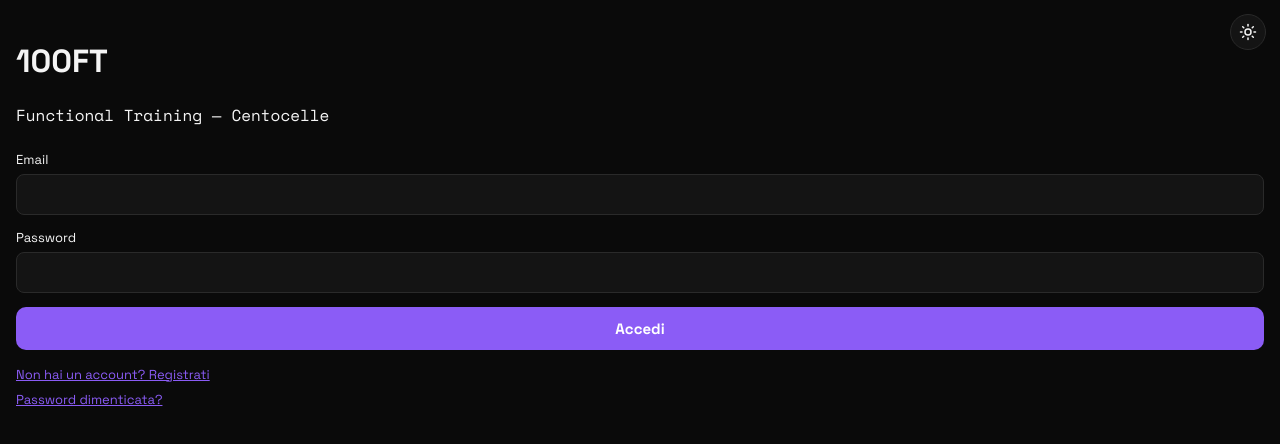
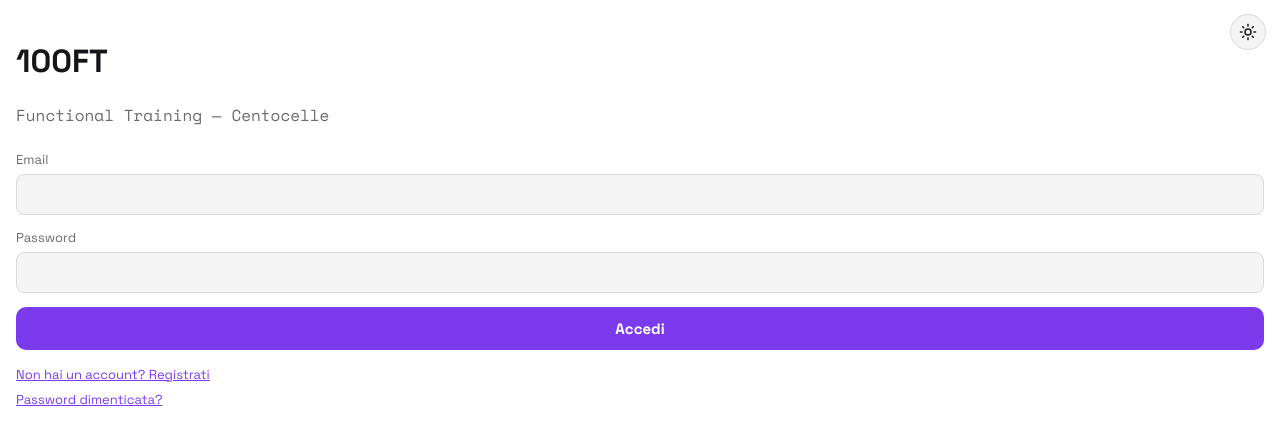
Before and after one commit to francescarossetti2198-100ft/100ft-app, a website built with Vite: page frontend/index.html in a window 1280 px wide. Both pictures are taken after a click on the button 1248 px from the left and 32 px from the top of the page. Built offline with nearby package versions, Linux system fonts and the light colour scheme; no server answers.

Commit message:
Sfide: barra milestone sotto il titolo. Tema: dark mode automatica al crepuscolo
- Pagina Sfide: sotto il titolo del mese una barra di avanzamento con una
  milestone per ogni sfida del mese, piena fino alle completate (accento del mese).
- Tema chiaro/scuro: aggiunta la modalita "auto" (default) che segue l'ora del
  giorno — scuro dalle 19:00 alle 7:00, di giorno chiaro ma rispetta comunque
  prefers-color-scheme: dark. Il pulsante ora cicla auto -> chiaro -> scuro.
  In auto il tema si ricalcola al rientro sull'app e ogni 10 minuti.
  Lo script inline in index.html applica la stessa logica prima del primo paint.

Co-Authored-By: Claude Sonnet 5 <noreply@anthropic.com>

```diff
--- a/frontend/index.html
+++ b/frontend/index.html
@@ -12,9 +12,13 @@
         try {
           var t = localStorage.getItem("100ft-theme");
           if (t !== "light" && t !== "dark") {
-            t = window.matchMedia && window.matchMedia("(prefers-color-scheme: light)").matches
-              ? "light"
-              : "dark";
+            // Modalità "auto": buio dal crepuscolo all'alba (19:00–7:00), altrimenti
+            // chiaro — ma se il sistema preferisce lo scuro lo rispettiamo. Vedi src/theme.js.
+            var h = new Date().getHours();
+            var buio = h >= 19 || h < 7;
+            var sistemaScuro =
+              window.matchMedia && window.matchMedia("(prefers-color-scheme: dark)").matches;
+            t = buio || sistemaScuro ? "dark" : "light";
           }
           document.documentElement.dataset.theme = t;
           var m = document.querySelector('meta[name="theme-color"]');
--- a/frontend/src/pages/sfide.js
+++ b/frontend/src/pages/sfide.js
@@ -98,6 +98,13 @@ export function renderSfide(appEl) {
         color: var(--mute); margin: 6px 0 0;
       }
       #sfide-blocco .mese-focus strong { color: var(--mese-accento, var(--accent)); font-weight: 700; }
+      /* Barra di avanzamento: una milestone per ogni sfida del mese, piena fino alle
+         completate. Sotto il titolo/focus, nell'accento del mese. */
+      #sfide-blocco .mese-progress { display: flex; gap: 4px; margin: 12px 0 0; }
+      #sfide-blocco .mese-progress span {
+        flex: 1; height: 6px; border-radius: 3px; background: var(--surface-2);
+      }
+      #sfide-blocco .mese-progress span.on { background: var(--mese-accento, var(--accent)); }
       #sfide-blocco .sfida-item { padding: 14px 0; border-top: 1px solid var(--border); }
       #sfide-blocco .sfida-item:first-of-type { border-top: none; padding-top: 2px; }
       /* Sfida completata: sembra archiviata e riuscita, senza stravolgere lo stile. */
@@ -354,6 +361,7 @@ async function loadSfide(el, meseVoluto) {
           <p class="mono mese-kicker">Sfide del mese</p>
           <h2 class="mese-title"></h2>
           <p class="mono mese-focus" hidden></p>
+          <div class="mese-progress" hidden></div>
         </div>
         <button type="button" class="mese-arrow" data-dir="1" aria-label="Mese successivo">›</button>
       </div>
@@ -368,6 +376,7 @@ async function loadSfide(el, meseVoluto) {
   const titleEl = blocco.querySelector(".mese-title");
   const kickerEl = blocco.querySelector(".mese-kicker");
   const focusEl = blocco.querySelector(".mese-focus");
+  const progressEl = blocco.querySelector(".mese-progress");
   const viewport = blocco.querySelector(".mese-viewport");
   const track = blocco.querySelector(".mese-track");
   const dotsBox = blocco.querySelector(".mese-dots");
@@ -384,6 +393,12 @@ async function loadSfide(el, meseVoluto) {
     const focus = focusPerMese.get(key);
     focusEl.hidden = !focus;
     if (focus) focusEl.innerHTML = `Focus del mese — <strong>${focus}</strong>`;
+
+    // Una milestone per sfida del mese, piena fino alle completate.
+    progressEl.hidden = items.length === 0;
+    progressEl.innerHTML = items
+      .map((_, i) => `<span class="${i < completate ? "on" : ""}"></span>`)
+      .join("");
 
     track.innerHTML = items.length
       ? `<p class="mono" style="color:var(--mute); font-size:11px; margin-bottom:6px">` +
--- a/frontend/src/theme.js
+++ b/frontend/src/theme.js
@@ -1,29 +1,74 @@
-// Tema chiaro/scuro. La scelta esplicita dell'utente sta in localStorage; senza scelta
-// si segue l'impostazione di sistema del telefono (prefers-color-scheme).
+// Tema chiaro/scuro. Tre modalità, salvate in localStorage:
+//   "auto"  (default) — segue l'ora del giorno: buio dal crepuscolo all'alba,
+//                       di giorno chiaro (ma se il sistema preferisce lo scuro lo rispetta);
+//   "light" / "dark"  — scelta fissa dell'utente, ha sempre la priorità.
+// Il pulsante in alto a destra cicla auto → chiaro → scuro → auto.
 // Lo stato iniziale è già applicato dallo script inline in index.html (prima del primo
-// paint, per non avere un lampo del tema sbagliato) — qui gestiamo solo il pulsante.
+// paint, per non avere un lampo del tema sbagliato) — qui gestiamo pulsante e ricalcolo.
 
 const STORAGE_KEY = "100ft-theme";
 
+// Crepuscolo/alba approssimati con orari fissi (niente geolocalizzazione): buio dalle
+// 19:00 alle 7:00. Se serve, si ritocca qui.
+const ORA_BUIO_DA = 19;
+const ORA_BUIO_A = 7;
+
 const SOLE = `<svg xmlns="http://www.w3.org/2000/svg" viewBox="0 0 24 24" fill="none" stroke="currentColor" stroke-width="2" stroke-linecap="round" stroke-linejoin="round"><circle cx="12" cy="12" r="4"/><path d="M12 2v2"/><path d="M12 20v2"/><path d="m4.93 4.93 1.41 1.41"/><path d="m17.66 17.66 1.41 1.41"/><path d="M2 12h2"/><path d="M20 12h2"/><path d="m6.34 17.66-1.41 1.41"/><path d="m19.07 4.93-1.41 1.41"/></svg>`;
 const LUNA = `<svg xmlns="http://www.w3.org/2000/svg" viewBox="0 0 24 24" fill="none" stroke="currentColor" stroke-width="2" stroke-linecap="round" stroke-linejoin="round"><path d="M12 3a6 6 0 0 0 9 9 9 9 0 1 1-9-9Z"/></svg>`;
+// Auto: cerchio mezzo pieno (come le icone "contrasto") — indica "il tema si regola da solo".
+const AUTO = `<svg xmlns="http://www.w3.org/2000/svg" viewBox="0 0 24 24" fill="none" stroke="currentColor" stroke-width="2" stroke-linecap="round" stroke-linejoin="round"><circle cx="12" cy="12" r="9"/><path d="M12 3a9 9 0 0 0 0 18Z" fill="currentColor"/></svg>`;
 
-function temaCorrente() {
-  return document.documentElement.dataset.theme === "light" ? "light" : "dark";
+const ICONA = { auto: AUTO, light: SOLE, dark: LUNA };
+const ETICHETTA = {
+  auto: "Tema automatico (in base all'ora)",
+  light: "Tema chiaro",
+  dark: "Tema scuro",
+};
+const PROSSIMO = { auto: "light", light: "dark", dark: "auto" };
+
+function modoSalvato() {
+  try {
+    const v = localStorage.getItem(STORAGE_KEY);
+    return v === "light" || v === "dark" ? v : "auto";
+  } catch {
+    return "auto";
+  }
 }
 
-function applicaTema(tema) {
+// Tema effettivo quando la modalità è "auto".
+function temaAuto() {
+  const h = new Date().getHours();
+  const buio = h >= ORA_BUIO_DA || h < ORA_BUIO_A;
+  if (buio) return "dark";
+  const sistemaScuro =
+    window.matchMedia && window.matchMedia("(prefers-color-scheme: dark)").matches;
+  return sistemaScuro ? "dark" : "light";
+}
+
+function temaEffettivo(modo) {
+  return modo === "auto" ? temaAuto() : modo;
+}
+
+function applicaModo(modo) {
+  const tema = temaEffettivo(modo);
   document.documentElement.dataset.theme = tema;
+
   try {
-    localStorage.setItem(STORAGE_KEY, tema);
+    if (modo === "auto") localStorage.removeItem(STORAGE_KEY);
+    else localStorage.setItem(STORAGE_KEY, modo);
   } catch {
-    // storage non disponibile (es. modalità privata) — il tema resta comunque per la sessione
+    // storage non disponibile (es. modalità privata) — il tema resta per la sessione
   }
+
   const meta = document.querySelector('meta[name="theme-color"]');
   if (meta) meta.content = tema === "light" ? "#ffffff" : "#0a0a0a";
+
   const btn = document.getElementById("theme-toggle");
-  // Mostra l'icona della destinazione: sole quando sei al buio, luna quando sei al chiaro.
-  if (btn) btn.innerHTML = tema === "light" ? LUNA : SOLE;
+  if (btn) {
+    btn.innerHTML = ICONA[modo];
+    btn.setAttribute("aria-label", `${ETICHETTA[modo]} — tocca per cambiare`);
+    btn.title = ETICHETTA[modo];
+  }
 }
 
 export function mountThemeToggle() {
@@ -32,10 +77,17 @@ export function mountThemeToggle() {
   btn.id = "theme-toggle";
   btn.type = "button";
   btn.className = "theme-toggle";
-  btn.setAttribute("aria-label", "Cambia tema chiaro/scuro");
-  btn.innerHTML = temaCorrente() === "light" ? LUNA : SOLE;
-  btn.addEventListener("click", () => {
-    applicaTema(temaCorrente() === "light" ? "dark" : "light");
+  btn.addEventListener("click", () => applicaModo(PROSSIMO[modoSalvato()]));
+  document.body.appendChild(btn);
+  applicaModo(modoSalvato());
+
+  // In modalità automatica il tema può cambiare mentre l'app è aperta (arriva la sera):
+  // ricalcoliamo quando si torna sull'app e ogni tanto.
+  const ricalcola = () => {
+    if (modoSalvato() === "auto") applicaModo("auto");
+  };
+  document.addEventListener("visibilitychange", () => {
+    if (!document.hidden) ricalcola();
   });
-  document.body.appendChild(btn);
+  setInterval(ricalcola, 10 * 60 * 1000);
 }
```
